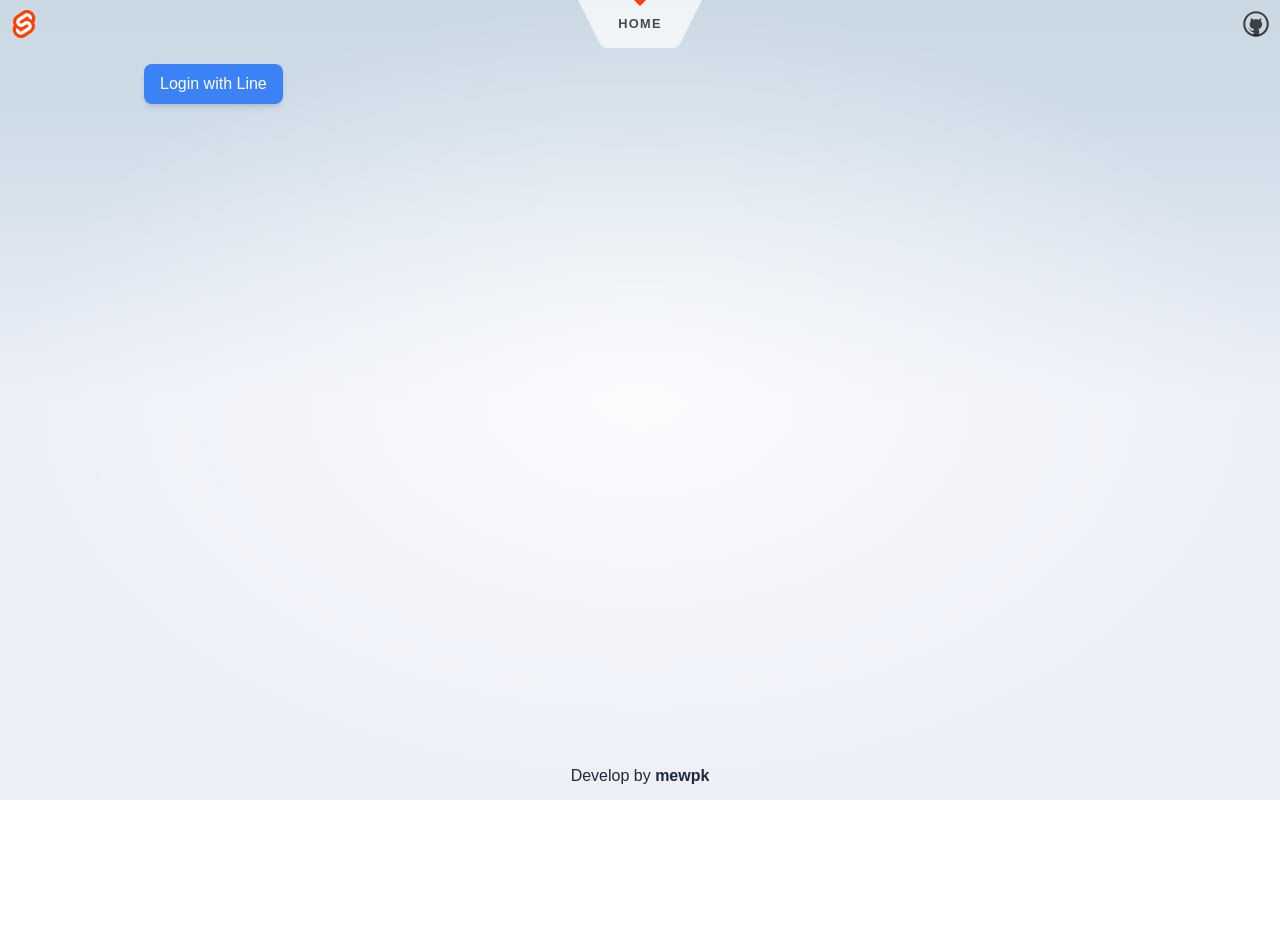
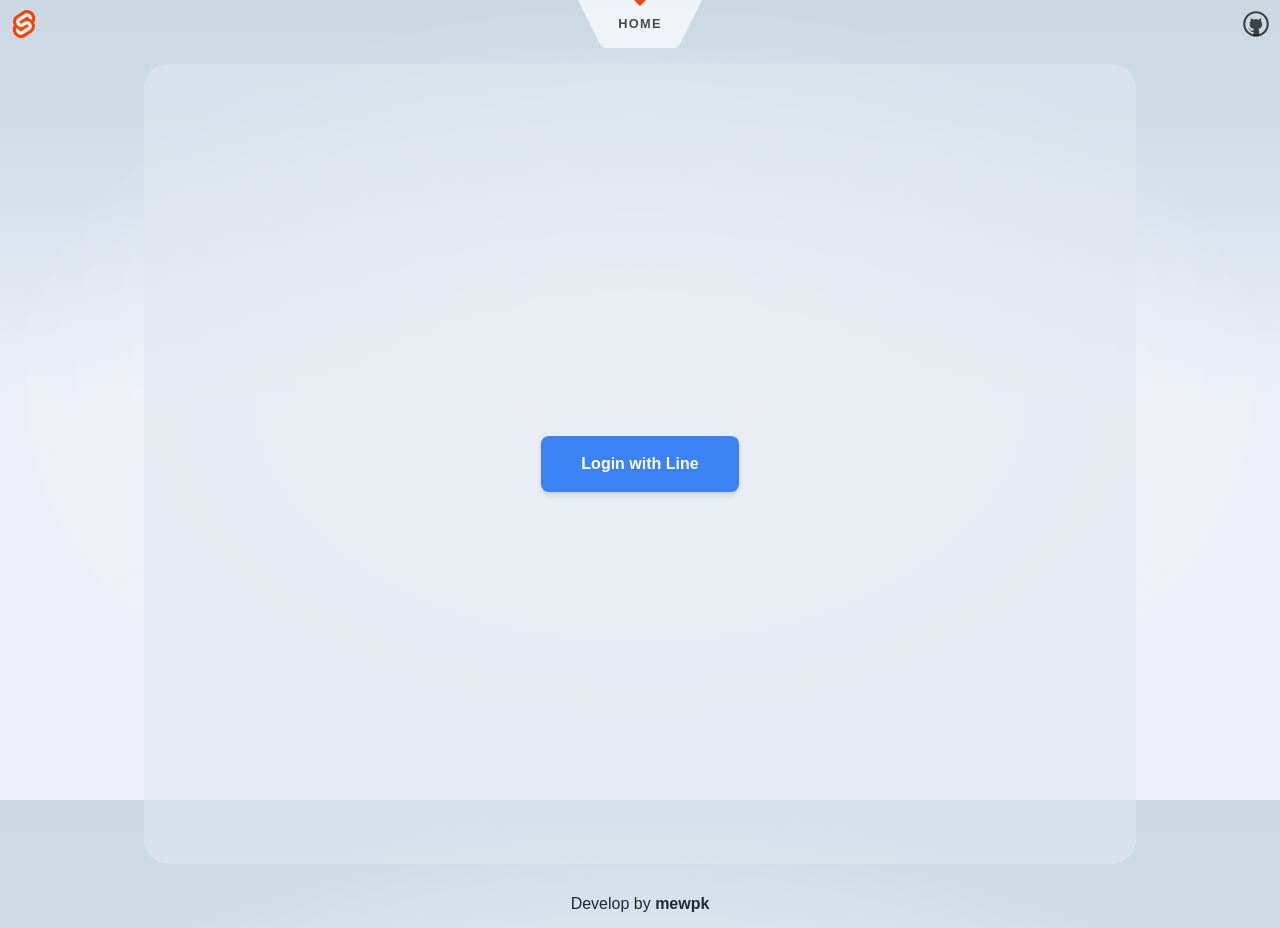
Before and after one commit to mewpk/RegisterForm_SvelteKit, a SvelteKit app: page / in a window 1280 px wide. Before the commit the page ends 800 px from the top, so only its background shows below. Built offline with nearby package versions, Linux system fonts and the light colour scheme.

Commit message:
update : display

```diff
--- a/src/routes/+page.svelte
+++ b/src/routes/+page.svelte
@@ -112,12 +112,14 @@
 	}
 </script>
 
-<main class="container">
+<main class="container mx-auto px-4 bg-slate-200 rounded-3xl bg-opacity-60">
     {#if !isLoggedIn}
+	<div class="flex justify-center items-center h-screen">
 		<button
-			class="py-2 px-4 bg-blue-500 text-white rounded-lg shadow-md hover:bg-blue-700 focus:outline-none focus:shadow-outline-blue"
-			on:click={login}>Login with Line</button
-		>
+			class="py-4 px-10 bg-blue-500 text-white rounded-lg shadow-md hover:bg-blue-700 focus:outline-none focus:shadow-outline-blue font-bold"
+			on:click={login}>Login with Line</button>
+	</div>
+
     {:else}
         <h1>{userProfile.userId}</h1>
         <form />
@@ -125,7 +127,7 @@
 
     {#if isLoggedIn}
         {#if userProfile.userId === 'U033d432e31846b2f496d79ee85cb639a'}
-			<form>
+            <form class="mt-8">
                 <label for="tag-type" class="m-4">Tag Type:</label>
                 <select id="tag-type" bind:value={selectedTagType} class="p-2 border rounded-lg mt-1">
                     {#each tagTypes as tagType}
@@ -150,13 +152,14 @@
 
             {#if tags.length > 0}
                 {#each tags as tag}
-					<form>
+                    <form class="mt-8">
                         <div class="flex flex-col mb-4">
-							<label for={tag.name}>{tag.name}</label>
                             {#if tag.require}
-								<input type={tag.type} required class="border border-gray-400 p-2 rounded-lg" />
+                                <label for={tag.name} class="text-lg font-medium text-gray-900">{tag.name}</label>
+                                <input type={tag.type} required class="border border-gray-400 p-2 rounded-lg mt-2" />
                             {:else}
-								<input type={tag.type} class="border border-gray-400 p-2 rounded-lg" />
+                                <label for={tag.name} class="text-lg font-medium text-gray-900">{tag.name}</label>
+                                <input type={tag.type} class="border border-gray-400 p-2 rounded-lg mt-2" />
                             {/if}
                         </div>
                     </form>
```
Lines whose indentation alone changed are shown as unchanged.
